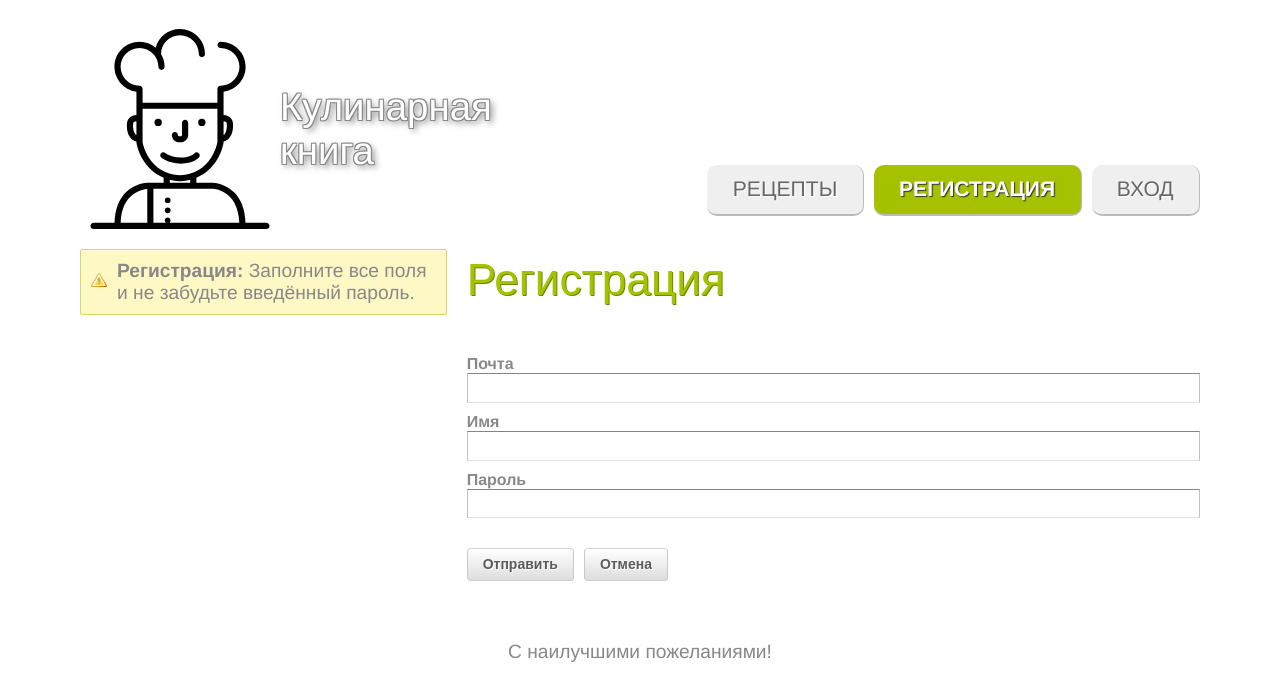
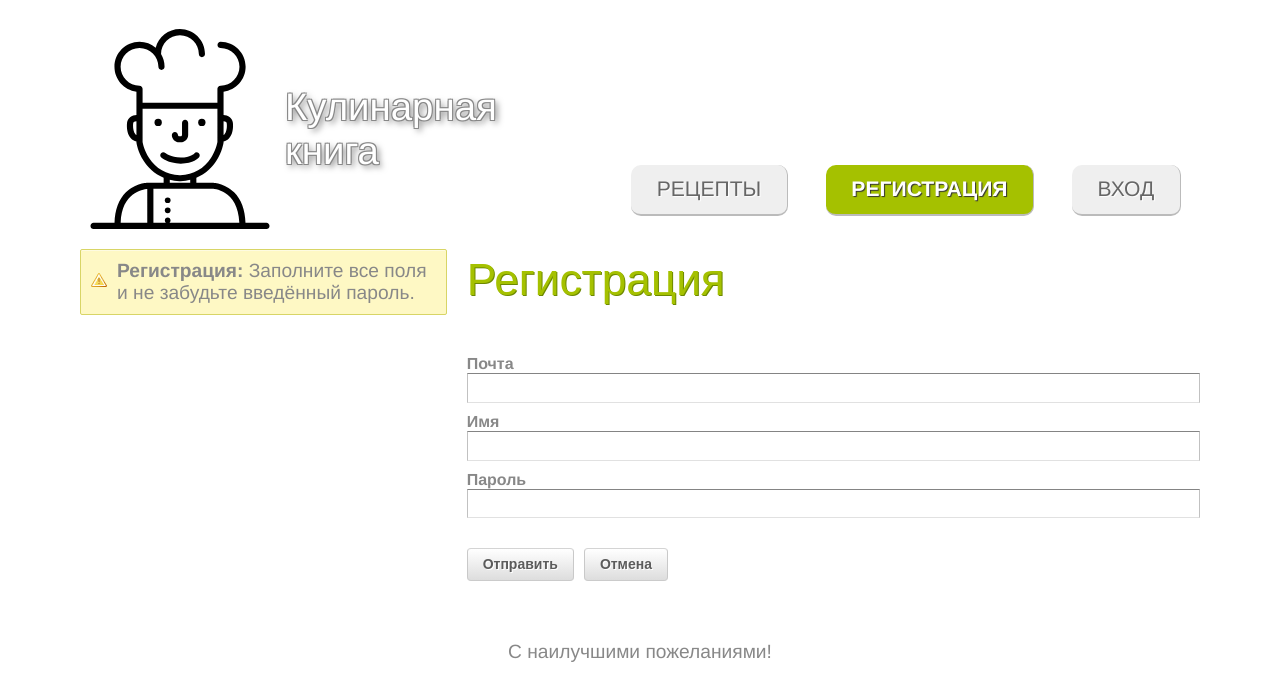
Before and after one commit to SLKarol/cookbook, a Next.js app: page /signup in a window 1280 px wide. Shown: the top 700 px of the page. Built offline with nearby package versions, Linux system fonts and the light colour scheme.

Commit message:
style: header

```diff
--- a/styles/layout.css
+++ b/styles/layout.css
@@ -53,16 +53,20 @@ html {
 }
 
 .main-nav__list-item {
-  margin-left: 10px;
+  margin: auto;
 }
 
 .main-head__logo {
   display: grid;
   grid-template-rows: auto auto;
+  grid-template-columns: 1fr 1fr;
+  grid-column-gap: 5px;
 }
 
 .main-head__svg {
   grid-row: 1 / 3;
+  grid-column: 1/2;
+  margin: auto;
 }
 
 .main-footer {
@@ -79,7 +83,16 @@ html {
   grid-column: col-start / span 12;
 }
 
-@media (min-width: 500px) {
+.main-head__word {
+  margin: 0px;
+  font-size: 2em;
+}
+
+.main-head__word--first {
+  align-self: end;
+}
+
+@media (max-width: 500px) {
 
   .content {
     grid-row: 3 / 5;
@@ -107,8 +120,13 @@ html {
     justify-content: space-between;
   }
 
-  .main-head__logo {
-    grid-template-columns: 1fr;
+
+  .main-head__svg {
+    grid-column: 1/3;
+  }
+
+  .main-head__word {
+    grid-column: 1/2;
   }
 }
 
@@ -128,10 +146,6 @@ html {
     flex-direction: column;
   }
 
-  .main-head {
-    grid-template-columns: 1fr 1fr;
-  }
-
   .main-header {
     justify-self: start;
   }
@@ -148,20 +162,15 @@ html {
   .main-head__logo {
     grid-template-columns: auto 1fr;
   }
+
+  .main-head__svg {
+    grid-column: 1/2;
+  }
 }
 
 .text-shadow {
   color: white;
   text-shadow: 1px 1px #888, 1px -1px #888, -1px 1px #888, -1px -1px #888, 3px 3px 6px rgba(0, 0, 0, .5);
-}
-
-.main-head__word {
-  margin: 0px;
-  font-size: 2em;
-}
-
-.main-head__word--first {
-  align-self: end;
 }
 
 .main-nav {
```
